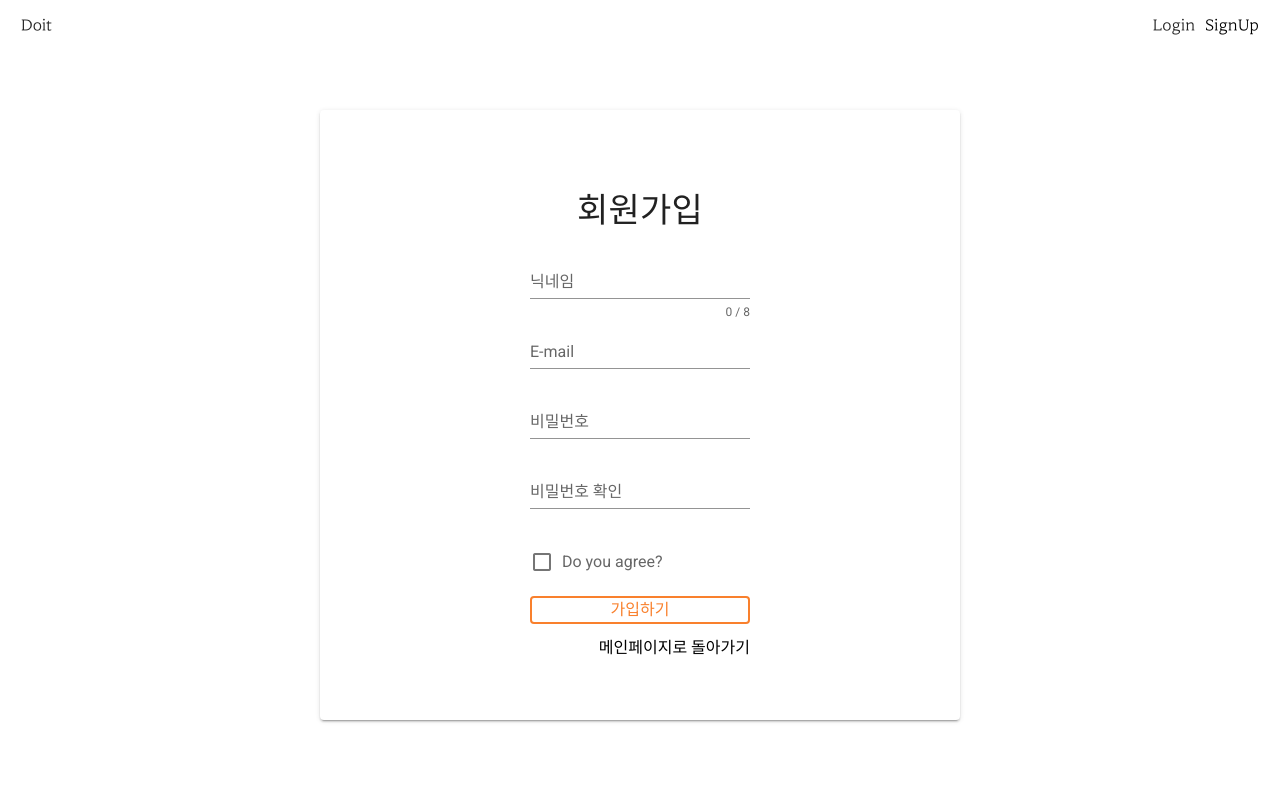
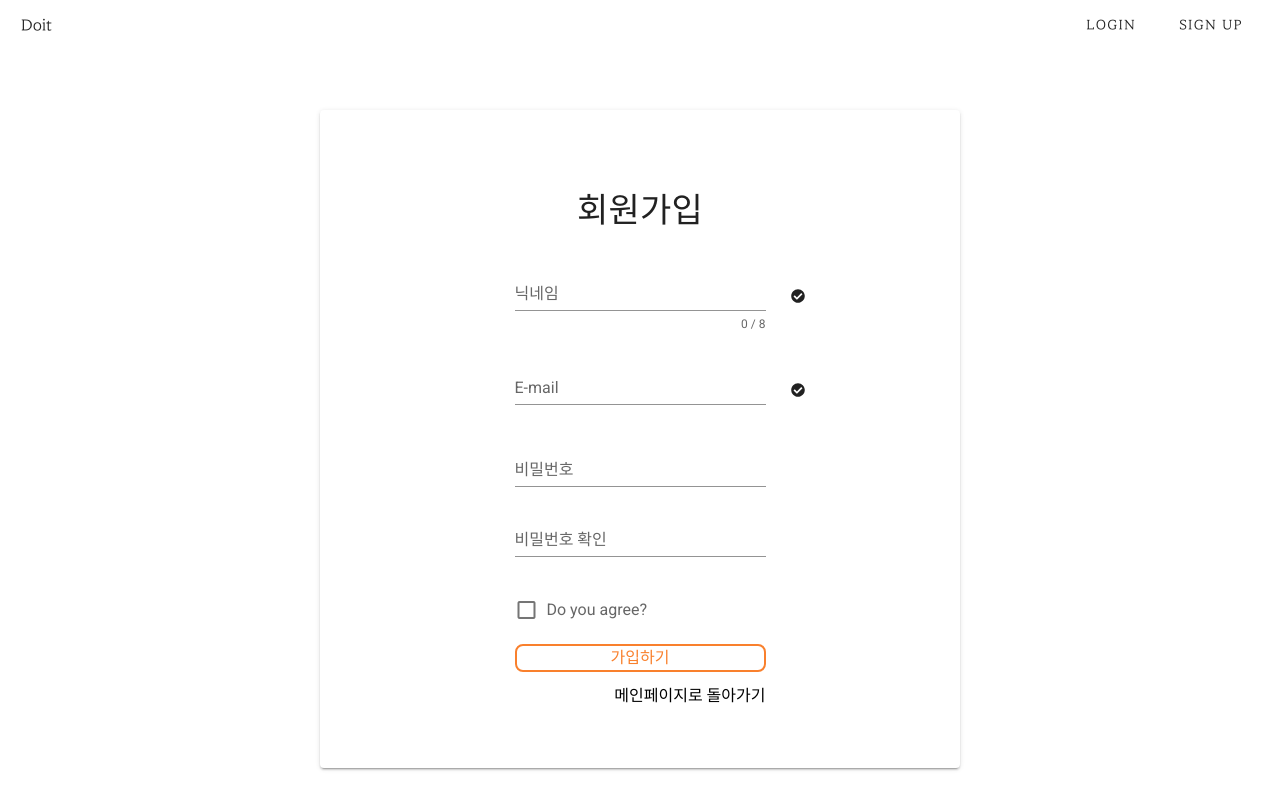
Before and after one commit to jun0811/Doit, a Vue app in the folder frontend/: page /user/join in a window 1280 px wide. Shown: the top 810 px of the page. Built offline with nearby package versions, Linux system fonts and the light colour scheme.

Commit message:
feat: 모달 로그인 창 UI 추가적으로 폰트어썸을 설치하고 적용했습니다. +) 회원가입시 중복체크 버튼

```diff
--- /dev/null
+++ b/frontend/fontAwesomeIcon.js
@@ -0,0 +1,19 @@
+// npm i --save-dev @fortawesome/fontawesome-svg-core
+// npm i --save-dev @fortawesome/free-solid-svg-icons
+// npm i --save-dev @fortawesome/vue-fontawesome
+// 해주세요
+
+import Vue from "vue";
+// 설치했던 fontawesome-svg-core와 vue-fontawesome
+import { library } from "@fortawesome/fontawesome-svg-core";
+import { FontAwesomeIcon } from "@fortawesome/vue-fontawesome";
+// 설치했던 아이콘파일에서 해당 아이콘만 불러옵니다.
+// 1. 아이콘 등록
+import { faTimesCircle, faCheckCircle} from "@fortawesome/free-solid-svg-icons"; // fas로 시작하는것
+import { faTrashAlt } from "@fortawesome/free-regular-svg-icons";
+// 불러온 아이콘을 라이브러리에 담습니다.
+library.add(faTrashAlt, );
+library.add( faTimesCircle, faCheckCircle);
+// 쓸 때는  <font-awesome-icon icon="times-circle"/>
+// fontawesome아이콘을 Vue탬플릿에 사용할 수 있게 등록해 줍니다.
+Vue.component("font-awesome-icon", FontAwesomeIcon);
--- a/frontend/package.json
+++ b/frontend/package.json
@@ -8,16 +8,21 @@
     "lint": "vue-cli-service lint"
   },
   "dependencies": {
+    "@fortawesome/free-regular-svg-icons": "^5.15.2",
+    "@fortawesome/free-solid-svg-icons": "^5.15.2",
     "axios": "^0.21.1",
     "core-js": "^3.6.5",
     "email-validator": "^2.0.4",
     "password-validator": "^5.1.1",
     "vue": "^2.6.11",
     "vue-router": "^3.2.0",
+    "vuelidate": "^0.7.6",
     "vuetify": "^2.4.2",
     "vuex": "^3.6.0"
   },
   "devDependencies": {
+    "@fortawesome/fontawesome-svg-core": "^1.2.34",
+    "@fortawesome/vue-fontawesome": "^2.0.2",
     "@vue/cli-plugin-babel": "~4.5.0",
     "@vue/cli-plugin-eslint": "~4.5.0",
     "@vue/cli-plugin-router": "~4.5.0",
--- a/frontend/src/components/common/Header.vue
+++ b/frontend/src/components/common/Header.vue
@@ -3,19 +3,130 @@
 
     <span> Doit</span>
     <div>
-      <span>Login</span>
-      <span><router-link to="/user/join">SignUp</router-link></span>
+      <v-dialog
+        v-model="dialog"
+        persistent
+        max-width="600px"
+      >
+        <template v-slot:activator="{on}">
+          <v-btn
+          text
+          v-on="on"
+          >
+          Login
+          </v-btn>
+        </template>
+        <v-card class="d-flex align-center flex-column mx-auto">
+          <v-btn
+          text
+          @click="dialog=false"
+          >
+            <font-awesome-icon icon="times-circle"/>
+          </v-btn>
+          <v-card-title>
+            <span class="text-h3 my-7">로그인</span>
+          </v-card-title>
+          <v-card-text>
+           <v-container>
+            <v-row class="d-flex align-center flex-column">
+              <v-col cols="8">
+                <v-text-field
+                v-model="email"
+                :error-messages="emailErrors"
+                label="E-mail"
+                required
+                clearable
+                @input="$v.email.$touch()"
+                @blur="$v.email.$touch()"
+                ></v-text-field>
+              </v-col>
+            <v-col cols="8">
+              <v-text-field
+                v-model="password"
+                :error-messages="passwordErrors"
+                label="비밀번호"
+                clearable
+                type="password"
+                required
+                @input="$v.password.$touch()"
+                @blur="$v.password.$touch()"
+              ></v-text-field>
+            </v-col>
+          </v-row>
+          </v-container>
+          </v-card-text>
+          <button class="login input">로그인</button>
+          <v-card-actions >
+            <v-container class="d-flex justify-space-between mb-6">
+              <v-btn
+                color="#F9802D"
+                text
+              >회원 가입</v-btn>
+              <v-btn
+                color="#F9802D"
+                text
+              >비밀번호 찾기</v-btn>
+            </v-container>
+          </v-card-actions>
+        </v-card>
+      </v-dialog>
+      <v-btn
+        text
+        @click="signup"
+      >
+        Sign up
+      </v-btn>
     </div>
   </header>
 </template>
 
 <script>
+import { validationMixin } from 'vuelidate'
+import { required, minLength, email } from 'vuelidate/lib/validators'
 
 export default {
     name: "Header",
+    mixins: [validationMixin],
+    validations: {
+      email: { required, email },
+      password:{ required, minLength: minLength(8)},
+    },
+
+    data: () => ({
+      dialog: false,
+      email: '',
+      password: '',
+    }),
+    computed: {
+      emailErrors () {
+        const errors = []
+        if (!this.$v.email.$dirty) return errors
+        !this.$v.email.email && errors.push('이메일 양식을 입력해주세요.')
+        !this.$v.email.required && errors.push('이메일을 입력해주세요.')
+        return errors
+      },
+      passwordErrors (){
+        const errors = []
+        if(!this.$v.password.$dirty) return errors
+        !this.$v.password.minLength && errors.push('8자 이하입니다')
+        !this.$v.password.required && errors.push('비밀번호는 필수입니다')
+        return errors
+      },
+    },
+
+    methods: {
+      signup(){
+        this.$router.push("/user/join")
+      }
+    }
 }
 </script>
 
 <style scoped>
-
+  .login.input{
+    width:350px;
+    border:2px solid #F9802D;
+    border-radius: 8px;
+    color: #F9802D;
+  }
 </style>
--- a/frontend/src/main.js
+++ b/frontend/src/main.js
@@ -3,6 +3,7 @@ import App from './App.vue'
 import router from './router'
 import store from './store'
 import vuetify from './plugins/vuetify';
+import "../fontAwesomeIcon.js" //
 
 Vue.config.productionTip = false
 
--- a/frontend/src/views/User/Join.vue
+++ b/frontend/src/views/User/Join.vue
@@ -3,7 +3,10 @@
     <Header></Header>
   <v-card  class="d-flex align-center flex-column my-15 mx-auto py-15" width=50%>
     <div class="text-h4 my-5">회원가입</div>
-    <form>
+    <form class="">
+      <v-container class="px-0 ">
+        <v-row no-gutters class="d-flex flex-nowrap">
+          <v-col md="12">
             <v-text-field
               v-model="name"
               :error-messages="nameErrors"
@@ -14,6 +17,15 @@
               @input="$v.name.$touch()"
               @blur="$v.name.$touch()"
             ></v-text-field>
+          </v-col>
+          <v-btn text class="uncheck mt-4 mx-0">
+            <font-awesome-icon icon="check-circle"/>
+          </v-btn>
+        </v-row>
+      </v-container>
+      <v-container class="px-0">
+        <v-row no-gutters class="d-flex flex-nowrap">
+          <v-col md="12">
             <v-text-field
               v-model="email"
               :error-messages="emailErrors"
@@ -23,6 +35,12 @@
               @input="$v.email.$touch()"
               @blur="$v.email.$touch()"
             ></v-text-field>
+          </v-col>
+            <v-btn text class="uncheck mt-4">
+                <font-awesome-icon icon="check-circle"/>
+            </v-btn>
+        </v-row>
+      </v-container>
       <v-text-field
         v-model="password"
         :error-messages="passwordErrors"
@@ -52,7 +70,7 @@
 
       <button class="join input">가입하기</button>
       <div class="mt-3 d-flex justify-end">
-        <span><router-link to="/user/join">메인페이지로 돌아가기</router-link></span>
+        <span><router-link to="/">메인페이지로 돌아가기</router-link></span>
       </div>
     </form>
   </v-card>
@@ -71,7 +89,6 @@ export default {
     validations: {
       name: { required, maxLength: maxLength(8) },
       email: { required, email },
-      select: { required },
       password:{ required, minLength: minLength(8)},
       passwordConfirm:{ sameAsPassword: sameAs("password")},
       checkbox: {
@@ -86,14 +103,9 @@ export default {
       email: '',
       password: '',
       passwordConfirm: '',
-      select: null,
-      items: [
-        'Item 1',
-        'Item 2',
-        'Item 3',
-        'Item 4',
-      ],
       checkbox: false,
+      checkid: false,
+      checkemail: false
     }),
 
     computed: {
@@ -153,11 +165,16 @@ export default {
   }
 </script>
 <style scoped>
-
+  .check {
+    color: #F9802D;
+  }
+  .uncheck {
+    color: black;
+  }
   .join.input{
-    width:220px;
+    width:100%;
     border:2px solid #F9802D;
-    border-radius: 4px;
+    border-radius: 8px;
     color: #F9802D;
   }
 </style>
```
Also changed, not shown: 2 other files (tests, documents, lock files or other folders). Lines whose indentation alone changed are shown as unchanged.
